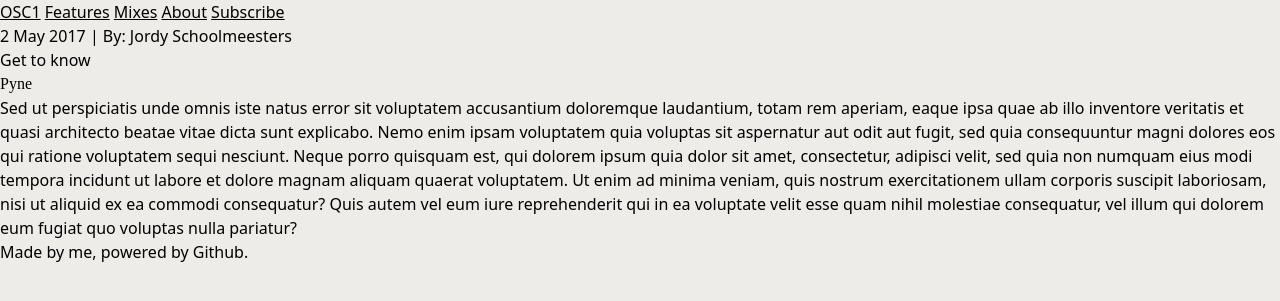
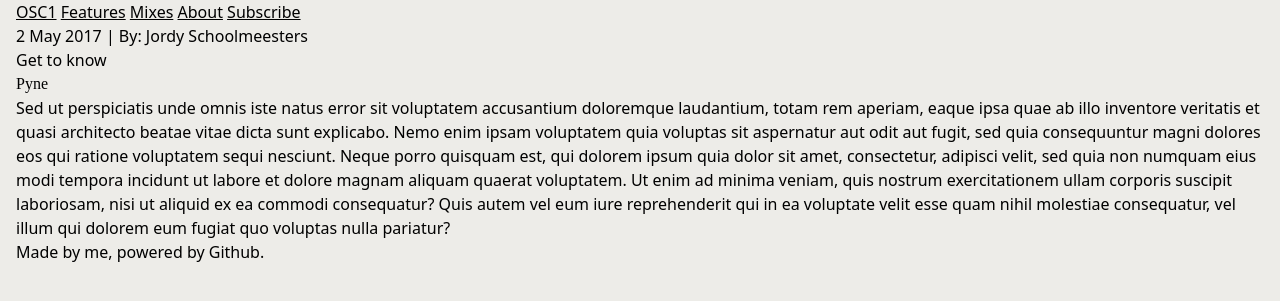
Before and after one commit to osc1blog/osc1blog.github.io, a Jekyll site: the page built from _posts/2017-5-2-pyne.md, in a window 1280 px wide. Shown: the top 301 px of the page. Built offline with Jekyll 4.4.1, drawn with Linux system fonts in a browser that asks for light colours; nearby versions of some CDN libraries; some web fonts are replaced.

Commit message:
Update default.html

```diff
--- a/_layouts/default.html
+++ b/_layouts/default.html
@@ -1,7 +1,7 @@
 <!doctype html>
 <html lang="en" class="h-full">
   {% include head.html %}
-  <body class="h-full bg-[#edece8] color-[#131313]">
+  <body class="h-full px-4 bg-[#edece8] color-[#131313]">
     {% include nav.html %}
 
     {{ content }}
```
